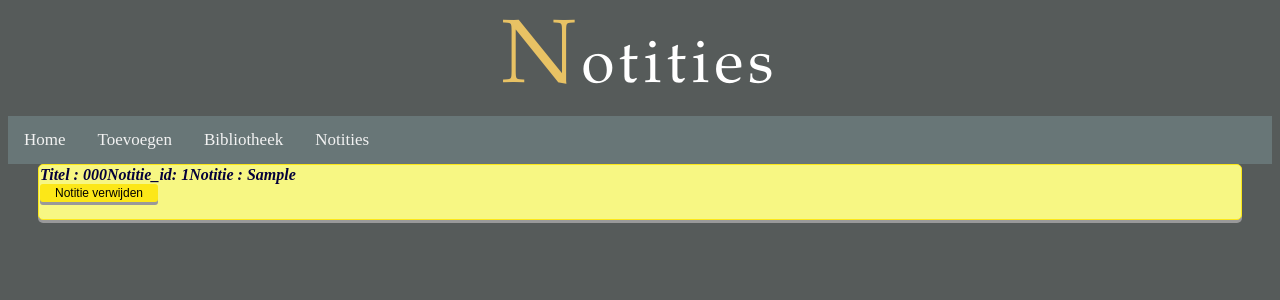
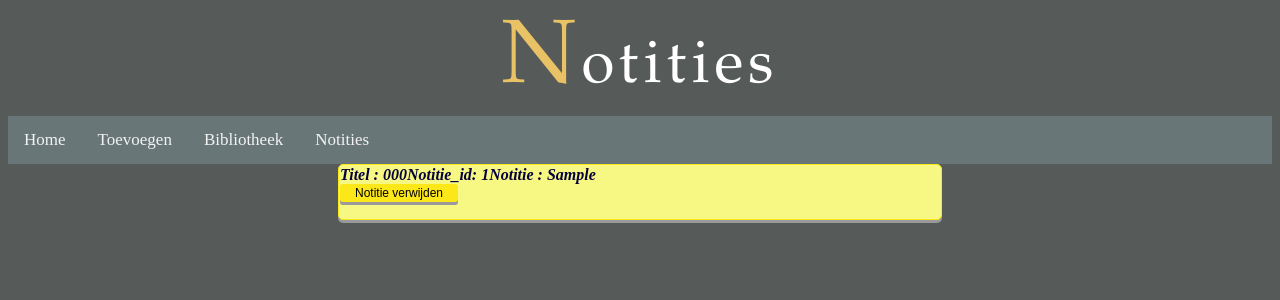
Before and after one commit to EvanderVegt/ProjectBibliotheek, a PHP site: page /notities.php in a window 1280 px wide. Shown: the top 300 px of the page. Run offline with PHP 8.4, Linux system fonts and the light colour scheme; tables that the repository leaves empty or names only in its code hold one stand-in row (values such as "Sample post").

Commit message:
Notities weergeven aanpassen4

```diff
--- a/bibliotheek.css
+++ b/bibliotheek.css
@@ -31,6 +31,9 @@ header::first-letter {
 }
 #laatst {
     background-color: whitesmoke;
+    font-style: oblique;
+    font-weight: bold;
+    color: #04013b;
     color: black;
     width: 300px;
     padding: 25px;
@@ -48,7 +51,7 @@ header::first-letter {
     background-color: #f7f783;
     box-shadow: 0 3px #999;
     color: #04013b;
-    width: 1200px;
+    width: 600px;
 }
 
 pre {
```
